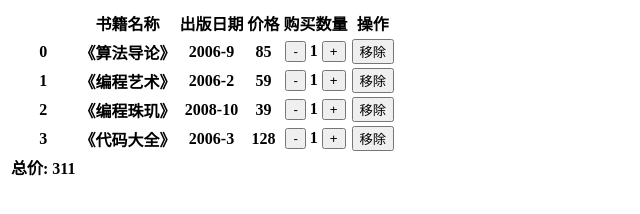
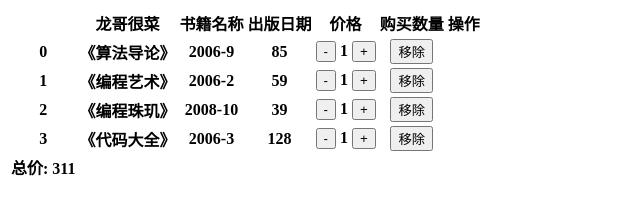
Before and after one commit to zhangruitao123/com, a plain HTML site: page 02-作业2/index.html in a window 1280 px wide. Shown: the whole page, without its empty margins (0-640 px from the left). Drawn offline with Linux system fonts and the light colour scheme.

Commit message:
对龙哥的定义2是2021-2-27

```diff
--- a/02-作业2/index.html
+++ b/02-作业2/index.html
@@ -10,6 +10,7 @@
     <thead>
     <tr>
       <th></th>
+      <th>龙哥很菜</th>
       <th>书籍名称</th>
       <th>出版日期</th>
       <th>价格</th>
```
